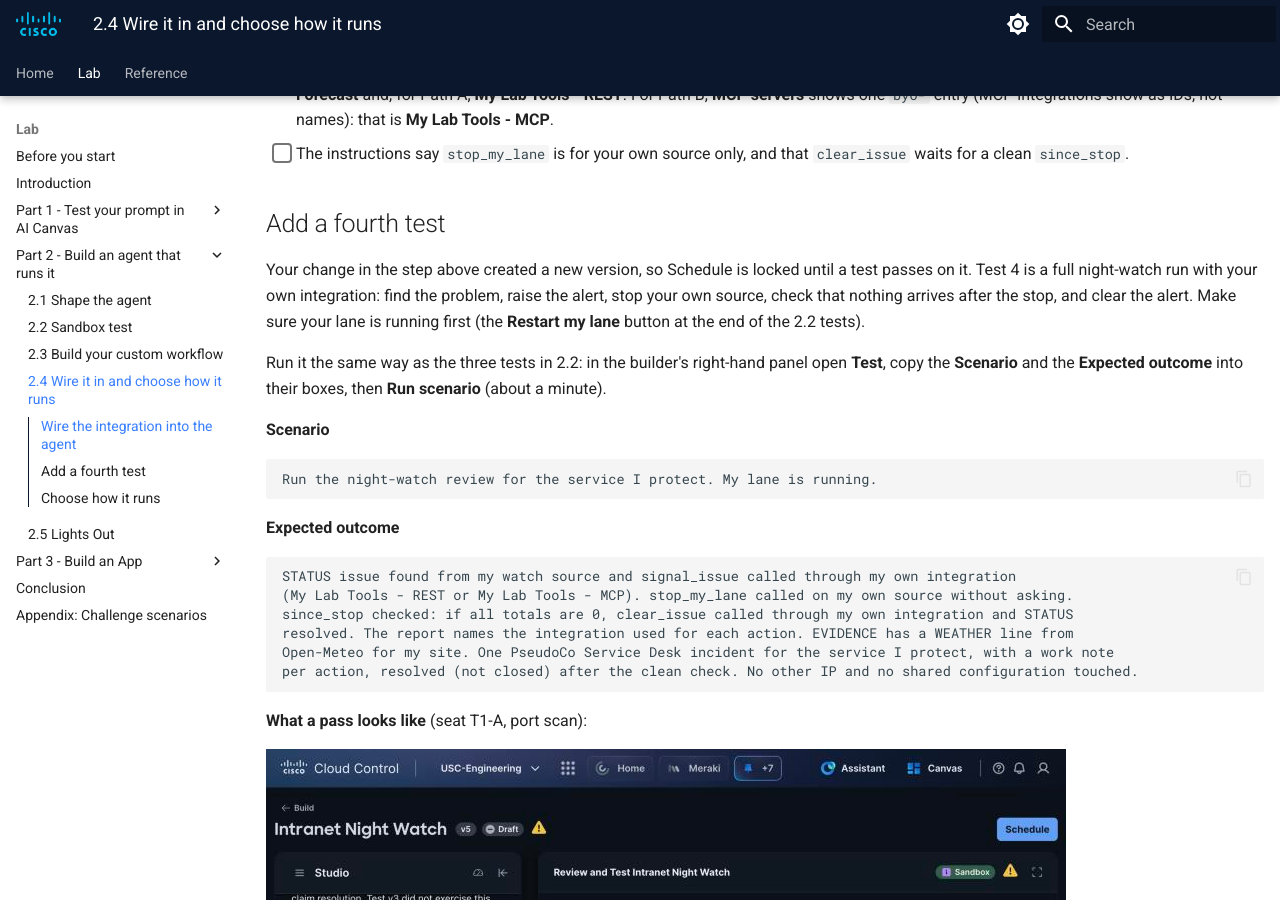
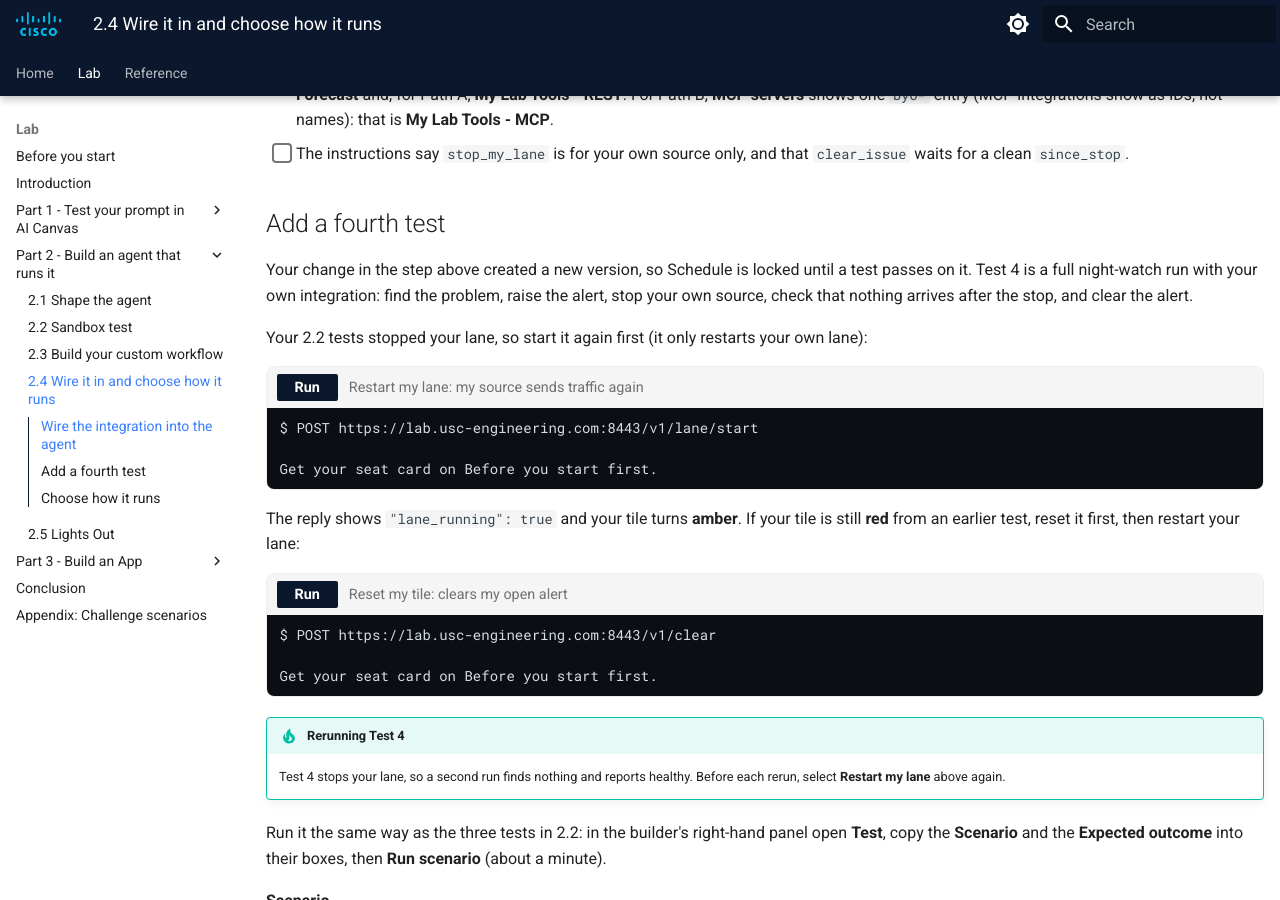
Before and after one commit to mokuma56/cloud-control-agent-lab-guide, an MkDocs documentation site: the page built from docs/part2/2-4-wire-schedule.md, in a window 1280 px wide and 900 px high, scrolled down 4318 px. Built offline with MkDocs 1.6.1 and Material for MkDocs 9.7.7, drawn with Linux system fonts in a browser that asks for light colours; some of the changed text lies outside the part shown.

Commit message:
2.4 Test 4: Restart my lane and Reset my tile buttons, rerun tip, since_stop timing
Co-Authored-By: Claude Opus 5.5 <noreply@anthropic.com>

```diff
--- a/docs/part2/2-4-wire-schedule.md
+++ b/docs/part2/2-4-wire-schedule.md
@@ -102,8 +102,20 @@ in 2.1.
 
 Your change in the step above created a new version, so Schedule is locked until a test passes on it.
 Test 4 is a full night-watch run with your own integration: find the problem, raise the alert, stop
-your own source, check that nothing arrives after the stop, and clear the alert. Make sure your lane is
-running first (the **Restart my lane** button at the end of the 2.2 tests).
+your own source, check that nothing arrives after the stop, and clear the alert.
+
+Your 2.2 tests stopped your lane, so start it again first (it only restarts your own lane):
+
+<div class="sc-run" data-method="POST" data-path="/v1/lane/start" data-label="Restart my lane: my source sends traffic again"></div>
+
+The reply shows `"lane_running": true` and your tile turns **amber**. If your tile is still **red** from an
+earlier test, reset it first, then restart your lane:
+
+<div class="sc-run" data-method="POST" data-path="/v1/clear" data-label="Reset my tile: clears my open alert"></div>
+
+!!! tip "Rerunning Test 4"
+    Test 4 stops your lane, so a second run finds nothing and reports healthy. Before each rerun, select
+    **Restart my lane** above again.
 
 Run it the same way as the three tests in 2.2: in the builder's right-hand panel open **Test**, copy the
 **Scenario** and the **Expected outcome** into their boxes, then **Run scenario** (about a minute).
@@ -137,7 +149,7 @@ per action, resolved (not closed) after the clean check. No other IP and no shar
 
 ![27b-autostop-chain](../img/27b-autostop-chain.png){ loading=lazy }
 
-*The containment chain, in order: (1) signal_issue raised the alert, (2) stop_my_lane on its own source, lane confirmed stopped, (3) since_stop all 0: nothing arrived after the stop, (4) clear_issue: the tile goes green. About 20 seconds from alert to green.*
+*The containment chain, in order: (1) signal_issue raised the alert, (2) stop_my_lane on its own source, lane confirmed stopped, (3) since_stop all 0: nothing arrived after the stop, (4) clear_issue: the tile goes green. Under a minute from alert to green: the since_stop check waits about 20 seconds after the stop, so the traffic that is already on its way has arrived before it counts.*
 
 - [ ] Test 4 passed: your tile went red, striped, then green, the report says STATUS resolved, and it
       names **your** integration for `signal_issue` and `clear_issue`.
```
